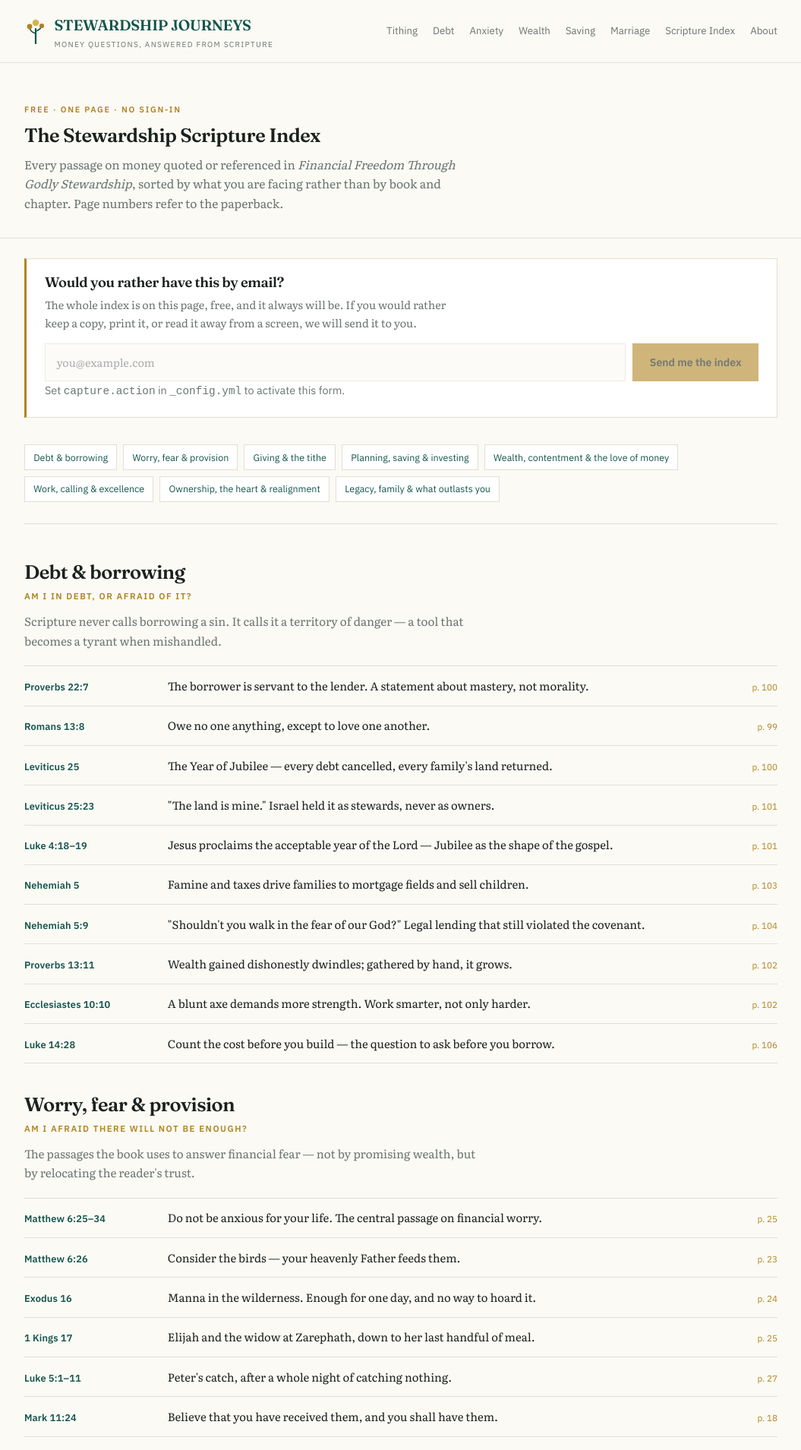
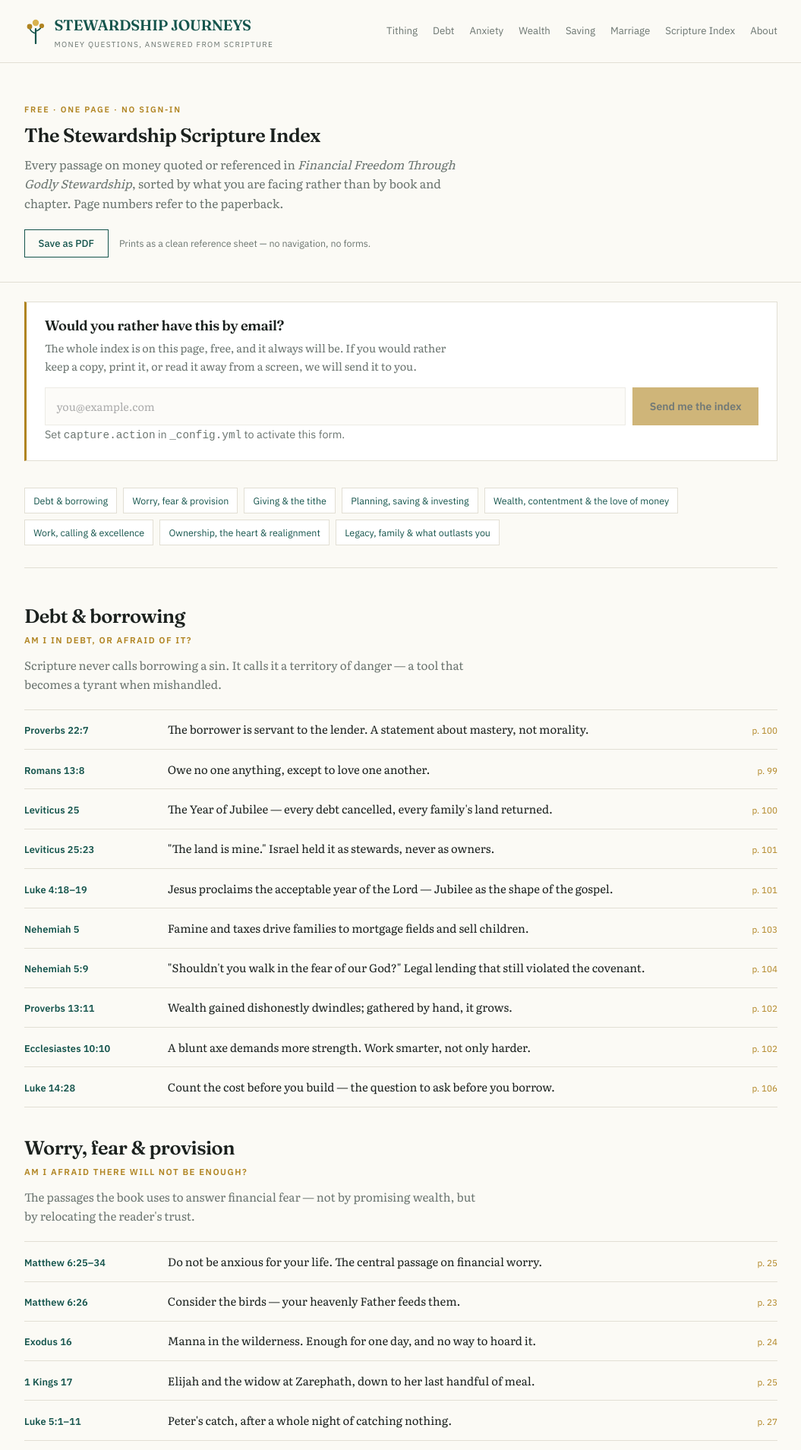
Before and after one commit to STEWARDOLY/stewardship-blog, a Jekyll site: the page built from scripture-index.md, in a window 1280 px wide. Shown: the top 1909 px of the page at 76% size, without its empty margins (112-1167 px from the left). Built offline with Jekyll 4.4.1, drawn with Linux system fonts in a browser that asks for light colours.

Commit message:
Add print stylesheet so the index saves cleanly as a PDF
Gives the Scripture Index a real deliverable: a print-only stylesheet that
turns the page into a reference sheet, plus a "Save as PDF" button.

- assets/css/print.css, linked media="print", drops the masthead, footer,
  capture forms and the button itself; keeps the contents and all 111
  passages; sets break-inside: avoid so no reference splits across a page
- print-only header and colophon on the index page so a printed copy names
  its own source; both hidden on screen
- assets/js/print.js reveals the button and calls window.print(). Hidden in
  markup, because a print-dialog button is meaningless without JavaScript,
  and Ctrl/Cmd+P still yields the same document

Also repairs the main.css link tag in default.html, which a perl substitution
split across two lines when its `|` delimiter collided with the Liquid pipe.

Verified by switching the sheet to media="all" in-browser: the right elements
drop out, body prints black on white, and rows keep their three-column grid.

Co-Authored-By: Claude Opus 5 <noreply@anthropic.com>

```diff
--- a/_config.yml
+++ b/_config.yml
@@ -361,3 +361,9 @@ next_step:
   care_note: >-
     Nothing on this page is sold to you. If money is the reason you are
     reading, you should not have to spend any to get help.
+
+# Text that appears only on the printed / PDF version of the Scripture Index.
+print:
+  button: Save as PDF
+  hint: Prints as a clean reference sheet — no navigation, no forms.
+  source: stewardshipjourneys.com
--- a/_layouts/default.html
+++ b/_layouts/default.html
@@ -9,6 +9,7 @@
 <link rel="preconnect" href="https://fonts.gstatic.com" crossorigin>
 <link href="https://fonts.googleapis.com/css2?family=Fraunces:opsz,wght@9..144,400..700&family=Literata:opsz,wght@7..72,400..600&family=IBM+Plex+Sans:wght@400;500;600&display=swap" rel="stylesheet">
 <link rel="stylesheet" href="{{ '/assets/css/main.css' | relative_url }}">
+<link rel="stylesheet" media="print" href="{{ '/assets/css/print.css' | relative_url }}">
 </head>
 <body>
 
--- a/_layouts/scripture-index.html
+++ b/_layouts/scripture-index.html
@@ -1,11 +1,20 @@
 ---
 layout: default
 ---
+<div class="printonly print-head" hidden>
+  <strong>{{ site.title }}</strong>
+  <span>{{ site.print.source }}</span>
+</div>
+
 <section class="pagehead">
   <div class="wrap">
     <p class="label">{{ site.scripture_index.label }}</p>
     <h1>{{ site.scripture_index.heading }}</h1>
     <p class="pagehead__blurb">{{ site.scripture_index.sub }}</p>
+    <p class="printbar" data-printbar hidden>
+      <button class="btn btn--ghost" type="button" data-print>{{ site.print.button }}</button>
+      <span class="printbar__hint">{{ site.print.hint }}</span>
+    </p>
   </div>
 </section>
 
@@ -38,7 +47,16 @@ layout: default
   {%- endfor %}
 
   <p class="si__foot">{{ site.scripture_index.note }}</p>
+
+  <div class="printonly print-foot" hidden>
+    {%- for note in site.footer_notes %}
+    <p>{{ note }}</p>
+    {%- endfor %}
+    <p>{{ site.print.source }}</p>
+  </div>
 </main>
+
+<script src="{{ '/assets/js/print.js' | relative_url }}" defer></script>
 
 {% include capture.html id="cap-index-end"
    heading=site.scripture_index.capture_end_heading
--- a/assets/css/main.css
+++ b/assets/css/main.css
@@ -162,6 +162,16 @@ h1,h2,h3{font-family:"Fraunces",Georgia,serif;line-height:1.14;
 .pagehead .label{color:var(--brass);display:block;margin-bottom:.6rem}
 .pagehead h1{font-size:clamp(1.8rem,1.4rem+1.8vw,2.6rem);font-weight:600}
 .pagehead__blurb{color:var(--stone);font-size:.98rem;max-width:38rem;margin:.7rem 0 0}
+
+/* Print controls — revealed by JS, since a button that opens a print dialog
+   is meaningless without one. Print-only blocks stay hidden on screen. */
+.printonly{display:none}
+.printbar[hidden]{display:none}
+.printbar{display:flex;flex-wrap:wrap;align-items:center;gap:.5rem .9rem;
+  margin:1.3rem 0 0}
+.printbar .btn{margin-top:0;padding:.55rem 1.1rem;font-size:.82rem}
+.printbar__hint{font-family:"IBM Plex Sans",sans-serif;font-size:.78rem;
+  color:var(--stone)}
 .prose{padding-block:2.4rem 3rem;max-width:44rem}
 .prose h2{font-size:1.4rem;font-weight:600;margin:2rem 0 .6rem}
 .prose p{margin:0 0 1rem}
--- /dev/null
+++ b/assets/css/print.css
@@ -0,0 +1,173 @@
+/* Print / Save-as-PDF styles.
+ *
+ * Loaded with media="print", so it never affects the screen. The goal is a
+ * clean reference document: the index itself, nothing that only works on a
+ * screen, and no orphaned headings.
+ */
+
+@page {
+  margin: 18mm 16mm 20mm;
+}
+
+body {
+  background: #fff !important;
+  color: #000;
+  font-family: "Literata", Georgia, serif;
+  font-size: 10.5pt;
+  line-height: 1.45;
+}
+
+/* Screen-only furniture. None of it means anything on paper. */
+.top,
+footer,
+.lp__foot,
+.capture,
+.nextstep,
+.hero,
+.spectrum,
+.book,
+.topics,
+.btn,
+.printbar {
+  display: none !important;
+}
+
+.printonly { display: block !important; }
+
+.wrap,
+.si {
+  width: auto !important;
+  max-width: none !important;
+  margin: 0 !important;
+  padding: 0 !important;
+}
+
+/* --- masthead of the printed document --- */
+.print-head {
+  border-bottom: 1.5pt solid #000;
+  padding-bottom: 4pt;
+  margin-bottom: 14pt;
+}
+.print-head strong {
+  font-family: "Fraunces", Georgia, serif;
+  font-size: 13pt;
+  display: block;
+}
+.print-head span {
+  font-size: 8.5pt;
+  color: #444;
+}
+
+/* --- page head --- */
+.pagehead {
+  border: 0 !important;
+  padding: 0 0 10pt !important;
+}
+.pagehead .label { display: none; }
+.pagehead h1 {
+  font-family: "Fraunces", Georgia, serif;
+  font-size: 20pt;
+  margin: 0 0 5pt;
+}
+.pagehead__blurb {
+  font-size: 10pt;
+  color: #333;
+  max-width: none;
+}
+
+/* --- contents: useful as an overview even without live links --- */
+.si__toc {
+  display: block !important;
+  border: 0 !important;
+  border-bottom: 0.5pt solid #999 !important;
+  padding: 0 0 8pt !important;
+  margin: 0 0 6pt !important;
+  columns: 2;
+  column-gap: 10mm;
+}
+.si__toc a {
+  display: block;
+  border: 0 !important;
+  background: none !important;
+  padding: 1.5pt 0 !important;
+  color: #000 !important;
+  font-family: "IBM Plex Sans", sans-serif;
+  font-size: 8.5pt;
+  text-decoration: none;
+  break-inside: avoid;
+}
+
+/* --- sections --- */
+.si__sec {
+  padding-top: 12pt;
+  break-inside: auto;
+}
+.si__sec h2 {
+  font-family: "Fraunces", Georgia, serif;
+  font-size: 13pt;
+  margin: 0;
+  break-after: avoid;
+  page-break-after: avoid;
+}
+.si__q {
+  font-family: "IBM Plex Sans", sans-serif;
+  font-size: 8pt;
+  letter-spacing: .08em;
+  text-transform: uppercase;
+  color: #555;
+  margin: 3pt 0 0;
+  break-after: avoid;
+  page-break-after: avoid;
+}
+.si__summary {
+  font-size: 9.5pt;
+  color: #333;
+  margin: 4pt 0 0;
+  max-width: none;
+  break-after: avoid;
+  page-break-after: avoid;
+}
+
+.si__refs { margin-top: 7pt; }
+.si__refs li {
+  display: grid;
+  grid-template-columns: 32mm 1fr 12mm;
+  gap: 0 5mm;
+  align-items: baseline;
+  padding: 3.5pt 0;
+  border-top: 0.5pt solid #ccc !important;
+  border-bottom: 0 !important;
+  break-inside: avoid;
+  page-break-inside: avoid;
+}
+.si__ref {
+  font-family: "IBM Plex Sans", sans-serif;
+  font-size: 8.5pt;
+  font-weight: 600;
+  color: #000;
+}
+.si__note { font-size: 9.5pt; }
+.si__page {
+  font-family: "IBM Plex Sans", sans-serif;
+  font-size: 8pt;
+  color: #555;
+  text-align: right;
+}
+
+.si__foot {
+  margin-top: 12pt;
+  padding-top: 6pt;
+  border-top: 0.5pt solid #999;
+  font-size: 8.5pt;
+  color: #333;
+  max-width: none;
+}
+
+/* --- printed colophon --- */
+.print-foot {
+  margin-top: 10pt;
+  font-size: 8pt;
+  color: #444;
+  line-height: 1.4;
+}
+.print-foot em { font-style: italic; }
--- /dev/null
+++ b/assets/js/print.js
@@ -0,0 +1,13 @@
+/* Reveals the "Save as PDF" control, which is meaningless without a print
+ * dialog, and wires it to the browser's own. Hidden in markup so a reader
+ * with JavaScript off never sees a button that cannot work — Ctrl/Cmd+P
+ * still prints the page correctly for them.
+ */
+(function () {
+  'use strict';
+  var bar = document.querySelector('[data-printbar]');
+  var btn = document.querySelector('[data-print]');
+  if (!bar || !btn || typeof window.print !== 'function') return;
+  btn.addEventListener('click', function () { window.print(); });
+  bar.hidden = false;
+})();
```
Also changed, not shown: README.md.
